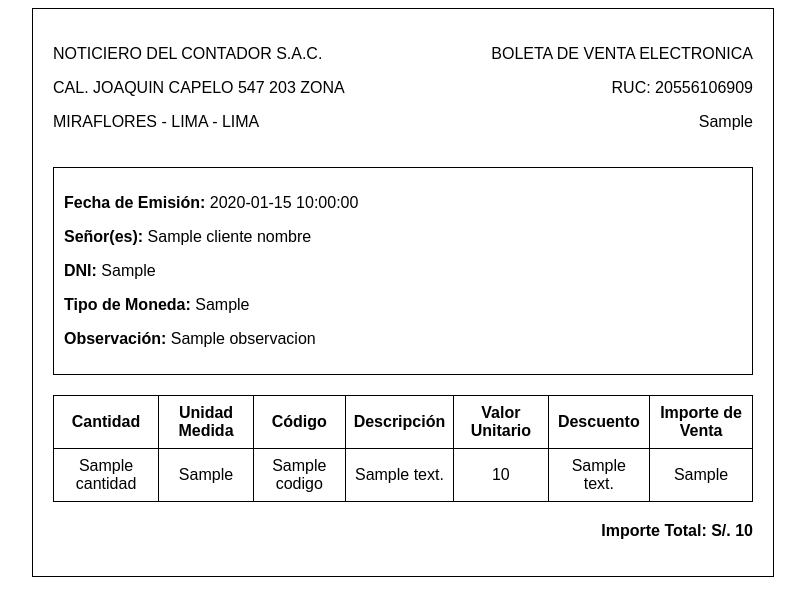
After one commit to pierosuarez29/gestion_de_proyectos, a Flask app: template main/templates/boleta/boleta.html in a window 1280 px wide. The commit adds this page. Shown: the top 616 px of the page, without its empty margins (237-1042 px from the left). Run offline with Flask 3, Linux system fonts and the light colour scheme; the template is opened without the code that fills it: most values are stand-ins (such as "Sample title", 1, 10 or a date in 2020); some libraries are stand-ins or nearby versions.

Commit message:
modified:   main/app.py 	new file:   main/templates/boleta/boleta.html 	new file:   main/templates/clientes/ver_detalles_venta.html 	modified:   main/templates/clientes/ver_ventas_cliente.html

```diff
--- a/main/app.py
+++ b/main/app.py
@@ -399,20 +399,65 @@ def ver_clientes():
 def ver_ventas_cliente(id_cliente):
     try:
         cursor = conexion.connection.cursor()
+
+        # Obtener el nombre completo del cliente
+        cursor.execute("SELECT Nombre_Cliente, Apellido_Cliente FROM Cliente WHERE ID_Cliente = %s", (id_cliente,))
+        cliente = cursor.fetchone()
+        cliente_nombre = f"{cliente[0]} {cliente[1]}" if cliente else "Desconocido"
+
+        # Obtener las ventas del cliente
         cursor.execute("""
             SELECT v.ID_Venta, v.Fecha, v.Estado, SUM(dv.Cantidad_Venta * p.Precio_Venta) AS Total
             FROM Venta v
             JOIN Detalle_Venta dv ON v.ID_Venta = dv.ID_Venta
             JOIN Producto p ON dv.ID_Producto = p.ID_Producto
             WHERE v.ID_Cliente = %s
-            GROUP BY v.ID_Venta
+            GROUP BY v.ID_Venta, v.Fecha, v.Estado
         """, (id_cliente,))
         ventas = cursor.fetchall()
+        #print (ventas)
         cursor.close()
-        return render_template('clientes/ver_ventas_cliente.html', ventas=ventas)
+
+        return render_template('clientes/ver_ventas_cliente.html', ventas=ventas, cliente_nombre=cliente_nombre)
     except Exception as e:
-        flash('Error al cargar las ventas del cliente: {}'.format(e))
+        print('Error al cargar las ventas del cliente: {}'.format(e))
         return redirect(url_for('ver_clientes'))
+
+@app.route('/ver_detalles_venta/<venta_id>')
+@login_required
+def ver_detalles_venta(venta_id):
+    try:
+        cursor = conexion.connection.cursor()
+
+        # Obtener información básica de la venta y del cliente
+        cursor.execute('''
+            SELECT v.ID_Venta, v.Fecha, v.Estado, SUM(dv.Cantidad_Venta * p.Precio_Venta) AS Total, CONCAT(c.Nombre_Cliente, ' ', c.Apellido_Cliente) AS Nombre_Cliente, v.ID_Cliente
+            FROM Venta v
+            JOIN Detalle_Venta dv ON v.ID_Venta = dv.ID_Venta
+            JOIN Producto p ON dv.ID_Producto = p.ID_Producto
+            JOIN Cliente c ON v.ID_Cliente = c.ID_Cliente
+            WHERE v.ID_Venta = %s
+            GROUP BY v.ID_Venta, v.Fecha, v.Estado, Nombre_Cliente, v.ID_Cliente
+        ''', (venta_id,))
+        venta = cursor.fetchone()
+
+        # Obtener detalles de los productos en la venta
+        cursor.execute('''
+            SELECT p.Nombre_Producto, dv.Cantidad_Venta, p.Precio_Venta, (dv.Cantidad_Venta * p.Precio_Venta) AS Total
+            FROM Detalle_Venta dv
+            JOIN Producto p ON dv.ID_Producto = p.ID_Producto
+            WHERE dv.ID_Venta = %s
+        ''', (venta_id,))
+        detalles = cursor.fetchall()
+
+        cursor.close()
+
+        return render_template('clientes/ver_detalles_venta.html', venta=venta, detalles=detalles)
+    except Exception as e:
+        flash('Error al cargar los detalles de la venta: {}'.format(e))
+        return redirect(url_for('ver_ventas_cliente', id_cliente=current_user.id))
+
+
 
 
 
--- /dev/null
+++ b/main/templates/boleta/boleta.html
@@ -0,0 +1,114 @@
+<!DOCTYPE html>
+<html lang="es">
+<head>
+    <meta charset="UTF-8">
+    <meta name="viewport" content="width=device-width, initial-scale=1.0">
+    <title>Boleta de Venta</title>
+    <style>
+        body {
+            font-family: Arial, sans-serif;
+        }
+
+        .boleta-container {
+            width: 700px;
+            margin: 0 auto;
+            border: 1px solid #000;
+            padding: 20px;
+        }
+
+        .header {
+            display: flex;
+            justify-content: space-between;
+            margin-bottom: 20px;
+        }
+
+        .company-info,
+        .boleta-info {
+            text-align: left;
+        }
+
+        .boleta-info {
+            text-align: right;
+        }
+
+        .customer-info {
+            margin-bottom: 20px;
+            padding: 10px;
+            border: 1px solid #000;
+        }
+
+        .detalle-venta {
+            width: 100%;
+            border-collapse: collapse;
+            margin-bottom: 20px;
+        }
+
+        .detalle-venta th, .detalle-venta td {
+            border: 1px solid #000;
+            padding: 8px;
+            text-align: center;
+        }
+
+        .footer {
+            text-align: right;
+            font-weight: bold;
+            margin-top: 20px;
+        }
+    </style>
+</head>
+<body>
+    <div class="boleta-container">
+        <div class="header">
+            <div class="company-info">
+                <p>NOTICIERO DEL CONTADOR S.A.C.</p>
+                <p>CAL. JOAQUIN CAPELO 547 203 ZONA</p>
+                <p>MIRAFLORES - LIMA - LIMA</p>
+            </div>
+            <div class="boleta-info">
+                <p>BOLETA DE VENTA ELECTRONICA</p>
+                <p>RUC: 20556106909</p>
+                <p>{{ boleta_serie }}</p>
+            </div>
+        </div>
+
+        <div class="customer-info">
+            <p><strong>Fecha de Emisión:</strong> {{ fecha_emision }}</p>
+            <p><strong>Señor(es):</strong> {{ cliente_nombre }}</p>
+            <p><strong>DNI:</strong> {{ cliente_dni }}</p>
+            <p><strong>Tipo de Moneda:</strong> {{ tipo_moneda }}</p>
+            <p><strong>Observación:</strong> {{ observacion }}</p>
+        </div>
+
+        <table class="detalle-venta">
+            <thead>
+                <tr>
+                    <th>Cantidad</th>
+                    <th>Unidad Medida</th>
+                    <th>Código</th>
+                    <th>Descripción</th>
+                    <th>Valor Unitario</th>
+                    <th>Descuento</th>
+                    <th>Importe de Venta</th>
+                </tr>
+            </thead>
+            <tbody>
+                {% for item in items %}
+                <tr>
+                    <td>{{ item.cantidad }}</td>
+                    <td>{{ item.unidad_medida }}</td>
+                    <td>{{ item.codigo }}</td>
+                    <td>{{ item.descripcion }}</td>
+                    <td>{{ item.valor_unitario }}</td>
+                    <td>{{ item.descuento }}</td>
+                    <td>{{ item.importe_venta }}</td>
+                </tr>
+                {% endfor %}
+            </tbody>
+        </table>
+
+        <div class="footer">
+            <p><strong>Importe Total:</strong> S/. {{ importe_total }}</p>
+        </div>
+    </div>
+</body>
+</html>
--- a/main/templates/clientes/ver_ventas_cliente.html
+++ b/main/templates/clientes/ver_ventas_cliente.html
@@ -26,8 +26,8 @@
                         <td>{{ venta[0] }}</td>
                         <td>{{ venta[1] }}</td>
                         <td>{{ venta[2] }}</td>
-                        <td>{{ venta[3] }}</td>
-                        <td><a href="" class="btn-ver-detalles">Ver Detalles</a></td>
+                        <td>S/ {{ venta[3] }}</td>
+                        <td><a href="{{ url_for('ver_detalles_venta', venta_id=venta[0]) }}" class="btn-ver-detalles">Ver Detalles</a></td>
                     </tr>
                     {% endfor %}
                 </tbody>
```
Also changed, not shown: main/templates/clientes/ver_detalles_venta.html (added, +46 -0 lines).
